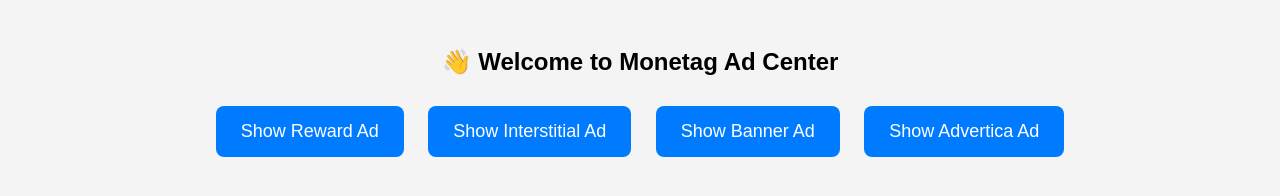
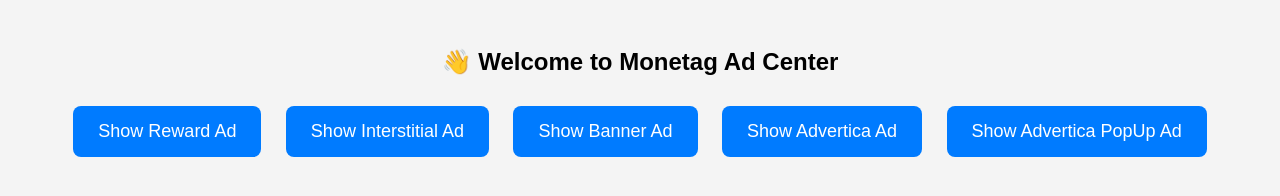
Before and after one commit to GmArno/selfclickmini, a plain HTML site: page index.html in a window 1280 px wide. Drawn offline with Linux system fonts and the light colour scheme.

Commit message:
Update index.html

```diff
--- a/index.html
+++ b/index.html
@@ -19,6 +19,7 @@
   <button onclick="showInterstitial()">Show Interstitial Ad</button>
   <button onclick="showBanner()">Show Banner Ad</button>
   <button onclick="showAdv()">Show Advertica Ad</button>
+  <button onclick="showAdvP()">Show Advertica PopUp Ad</button>
 
   <div id="banner-container" style="margin-top:20px;"></div>
 
@@ -42,6 +43,17 @@ show_9484784() ;
       const script = document.createElement('script');
       script.type = 'text/javascript';
       script.src = '//data963.click/0fb895dcf9b08dff9b2d/eed4cc5496/?placementName=default';
+      container.appendChild(script);
+
+    }
+
+    function showAdvP(){
+
+      const container = document.getElementById('advertica');
+      container.innerHTML = ''; // Clear any old ad
+      const script = document.createElement('script');
+      script.type = 'text/javascript';
+      script.src = '//data963.click/3709c7bfba9448febf75/9f23d8f488/?placementName=default';
       container.appendChild(script);
 
     }
```
